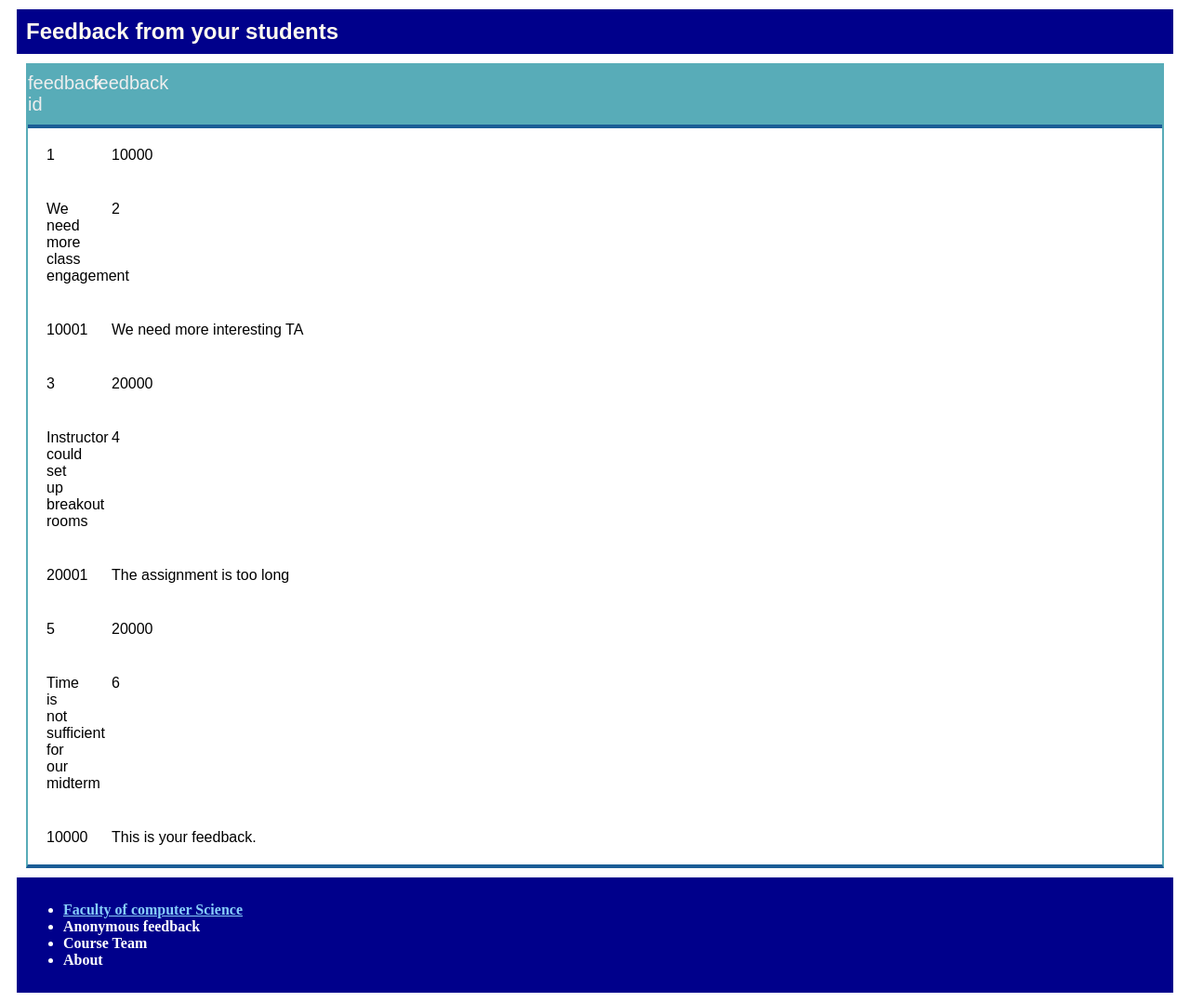
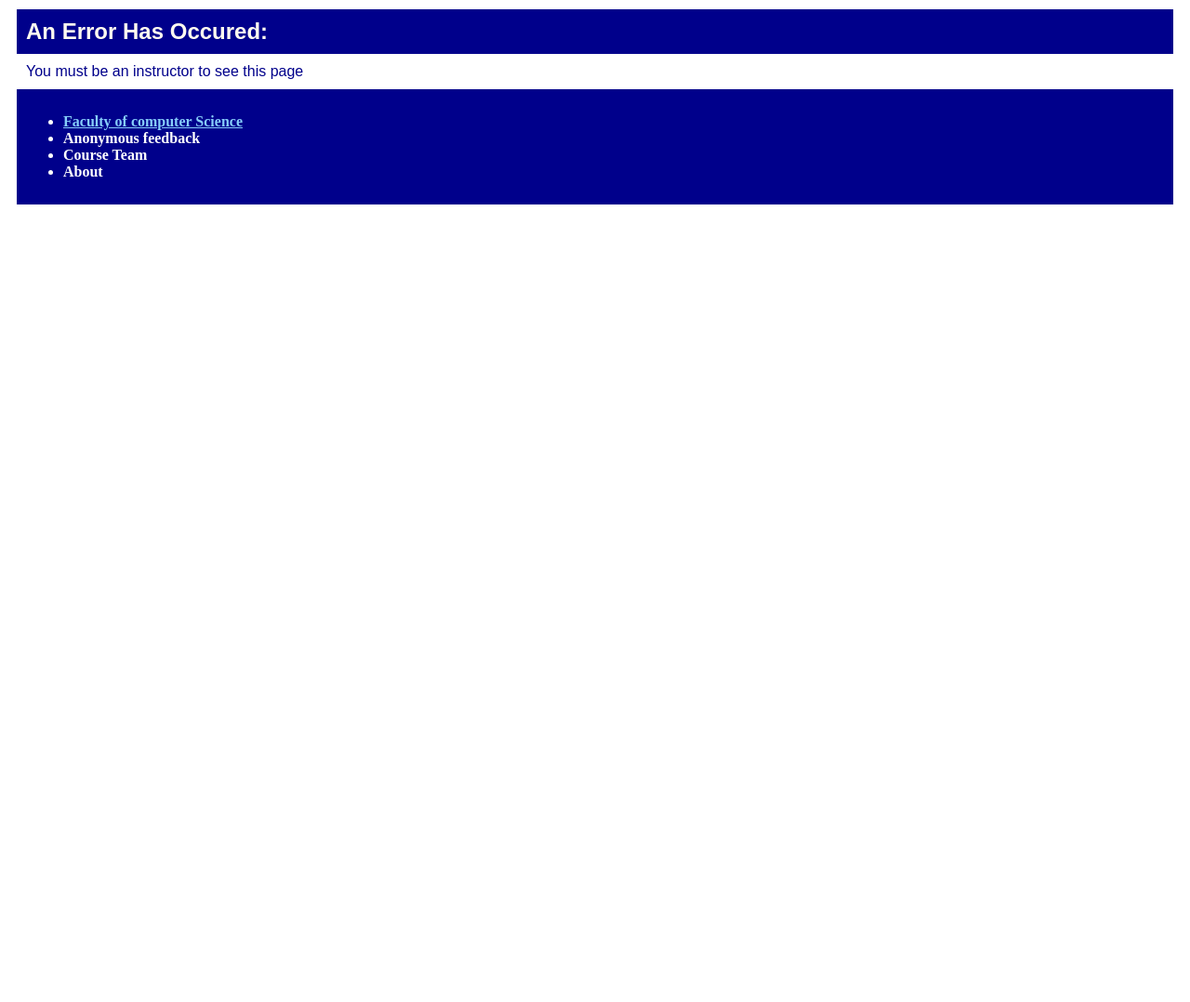
Before and after one commit to thermal-ice/b20_a3, a Flask app: page /feedback in a window 1280 px wide. Shown: the part 232-1310 px from the top of the page at 93% size. After the commit the page ends 452 px from the top, so only its background shows below. Run offline with Flask 2, Linux system fonts and the light colour scheme; a user stored in the database is signed in; data comes from the database, SQL or seed files in the repository.

Commit message:
modifying feedback pages

```diff
--- a/app.py
+++ b/app.py
@@ -159,8 +159,8 @@ def getStudentMarks():
         return render_template('error.html', errorMsg="You must be an instructor to see this page")
 
 
-    mark1 = query_db('SELECT * FROM Student')
-    return render_template('instructorMarks.html', marks = mark1)
+    mark1 = query_db('SELECT student_id,firstName,lastName,A1_mark,A2_mark,A3_mark,Lab1_mark,Lab2_mark,Lab3_mark, midtermMark, finalExam FROM Student')
+    return render_template('instructorMarks.html', marks = mark1, numCols = 5)
 
 
 @app.route('/feedback')
@@ -168,11 +168,12 @@ def getAllFeedback():
     if userHasNotLoggedIn():
         return redirect(url_for('loginpage',loginresult='notLoggedIn'))
 
-    if session['userType'] != 'student':
-        return render_template('error.html', errorMsg="You must be an student to see this page")
+    if session['userType'] != 'instructor':
+        return render_template('error.html', errorMsg="You must be an instructor to see this page")
 
-    dict1 = query_db('SELECT * FROM Feedback')
-    return render_template('seeFeedback.html', mydict=dict1)
+    dict1 = query_db('SELECT feedback_text FROM Feedback WHERE instructor_id=?',(session['userid'],))
+    # return render_template('seeFeedback.html', mydict=dict1)
+    return dict1.__str__()
 
 @app.route('/remarks')
 def getAllRemarks():
@@ -180,6 +181,8 @@ def getAllRemarks():
     if userHasNotLoggedIn():
         return redirect(url_for('loginpage',loginresult='notLoggedIn'))
 
+    if session['userType'] != 'instructor':
+        return render_template('error.html', errorMsg="You must be an instructor to see this page")
 
 
     return query_db('SELECT * FROM Remarks').__str__()
@@ -233,7 +236,6 @@ def feedback():
 def feedback_result():
     if userHasNotLoggedIn():
         return redirect(url_for('loginpage',loginresult='notLoggedIn'))
-
 
     instructorToSend = request.form.get('theinstructor')
     instructor_row = query_db('select * from instructor where username=?', [instructorToSend], one=True)
--- a/templates/header.html
+++ b/templates/header.html
@@ -14,6 +14,7 @@
           <p class="item2">Welcome username</p>
           <a class="item1" href="{{ url_for('logout') }}">logout</a>
         </div>
+
 
         <strong><nav>
           <div class="grid">
--- a/templates/instructorMarks.html
+++ b/templates/instructorMarks.html
@@ -5,8 +5,10 @@
     <title>instructorMarks</title>
     <link rel="stylesheet" href="/static/instructorMarks.css" type="text/css">
   </head>
+  <body>
 
-  <body>
+  {% set x = numCols %}
+  {{ numCols }}
     {% include "header.html" %}
 
       <div class="content">
```
